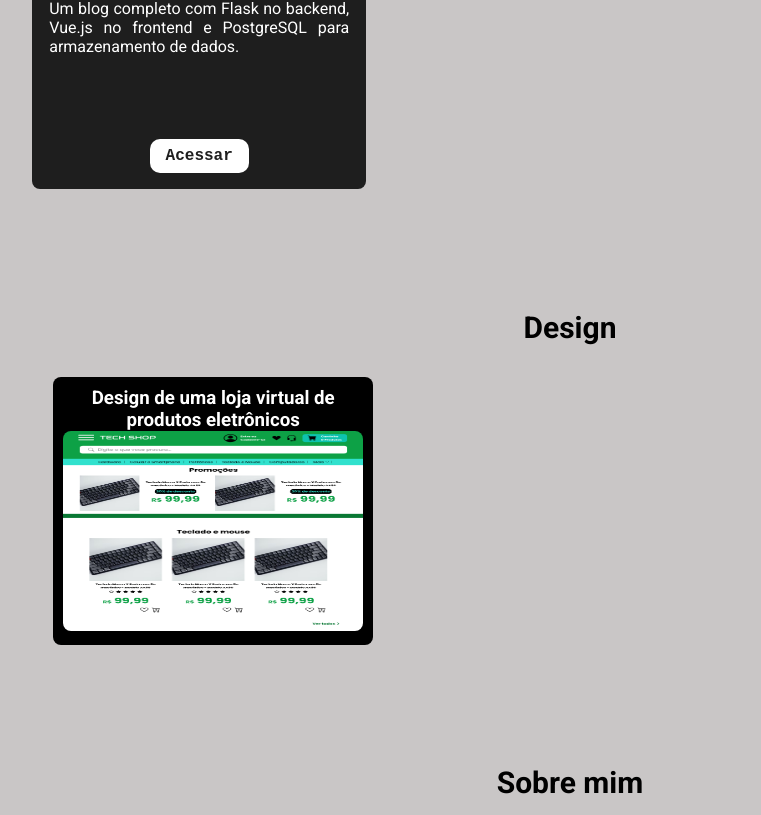
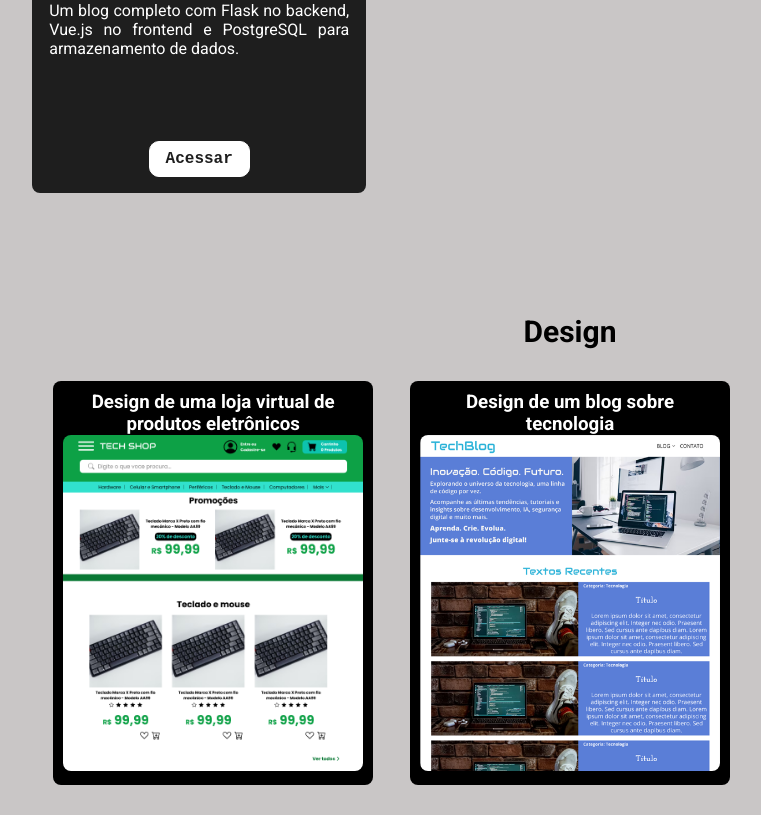
Before and after one commit to grilo-org/20250704_094249_candidato_Yuri-amaralsantos_portfolio-site, a React (Vite) app: page / in a window 1280 px wide. Shown: the part 1185-2000 px from the top of the page, without its empty margins (70-831 px from the left). Built offline with nearby package versions, Linux system fonts and the light colour scheme.

Commit message:
adicionando design2 e fazendo correções pequenas

```diff
--- a/src/Router.jsx
+++ b/src/Router.jsx
@@ -1,6 +1,6 @@
 import { BrowserRouter as Router, Routes, Route } from "react-router-dom";
 import Home from "../src/components/pages/home";
-import About from "../src/components/pages/about";
+import Porfolio from "../src/components/pages/portfolio";
 
 import Nav from "../src/components/elements/nav/Nav";
 import Footer from "../src/components/elements/footer/Footer";
@@ -13,7 +13,7 @@ const AppRouter = () => {
       <Nav />
       <Routes>
         <Route path="/" element={<Home />} />
-        <Route path="/about" element={<About />} />
+        <Route path="/portfolio" element={<Porfolio />} />
       </Routes>
       <Footer />
     </Router>
--- a/src/components/pages/about.jsx
+++ /dev/null
@@ -1,4 +0,0 @@
-const About = () => {
-  return <h1>About Page</h1>;
-};
-export default About;
--- /dev/null
+++ b/src/components/pages/portfolio.jsx
@@ -0,0 +1,13 @@
+const Porfolio = () => {
+  return (
+    <div>
+      <iframe
+        src="https://drive.google.com/file/d/1I89KMzH-hasI5Ci7Ok1j1PrqcNUgNL3r/preview"
+        width="100%"
+        height="600px"
+      ></iframe>
+      ;
+    </div>
+  );
+};
+export default Porfolio;
--- a/src/components/sessions/designs/DesignCard.css
+++ b/src/components/sessions/designs/DesignCard.css
@@ -17,7 +17,7 @@
 }
 
 .preview {
-  height: 200px;
+  height: auto;
 }
 
 .fullImage {
--- a/src/components/sessions/designs/DesignSection.jsx
+++ b/src/components/sessions/designs/DesignSection.jsx
@@ -3,6 +3,8 @@ import DesignCard from "./DesignCard";
 import "./DesignSection.css"; // Import the CSS file
 import designPreview1 from "../../../assets/designs/designPreview1.png";
 import designFull1 from "../../../assets/designs/designFull1.png";
+import designPreview2 from "../../../assets/designs/designPreview2.png";
+import designFull2 from "../../../assets/designs/designFull2.png";
 import rectangle from "../../../assets/rectangle.png";
 
 const DesignSection = () => {
@@ -10,8 +12,14 @@ const DesignSection = () => {
     {
       title: "Design de uma loja virtual de produtos eletrônicos",
       preview: designPreview1,
-      desc: "Produzida por mim, para fins de estudo. Possui todos os vários elementos que uma loja virtual de eletrônicos necessita.",
+      desc: "Produzido por mim, para fins de estudo. Possui todos os vários elementos básicos que uma loja virtual de eletrônicos necessita.",
       image: designFull1,
+    },
+    {
+      title: "Design de um blog sobre tecnologia",
+      preview: designPreview2,
+      desc: "Produzido por mim, para fins de estudo. Possui todos os elementos básicos que um blog necessita.",
+      image: designFull2,
     },
   ];
 
--- a/src/components/sessions/projects/ProjectCard.css
+++ b/src/components/sessions/projects/ProjectCard.css
@@ -52,7 +52,7 @@
   font-weight: bold;
   background-color: white;
   color: #1e1e1e;
-
+  border: 1px solid white;
   padding: 0.5rem 1rem;
   text-decoration: none;
   display: inline-block;
```
Also changed, not shown: src/assets/designs/designPreview2.png (added), 1 other file (tests, documents, lock files or other folders).
